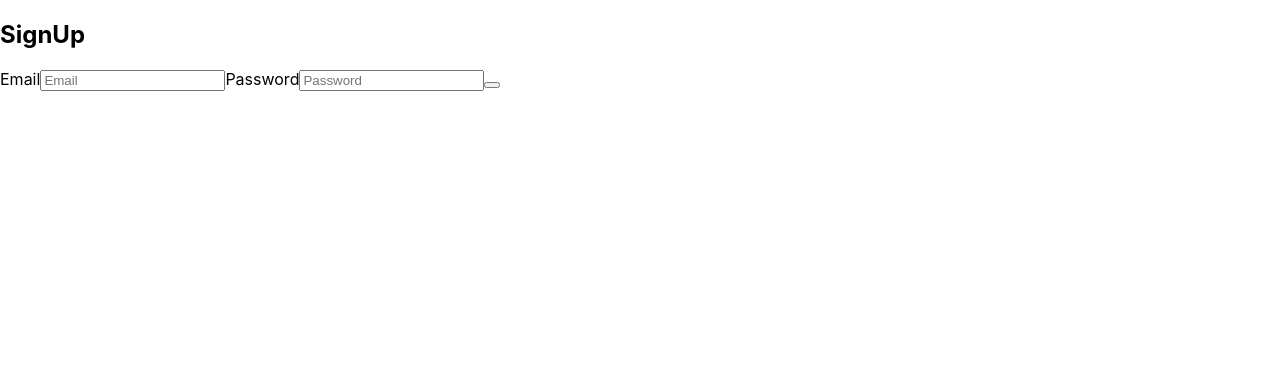
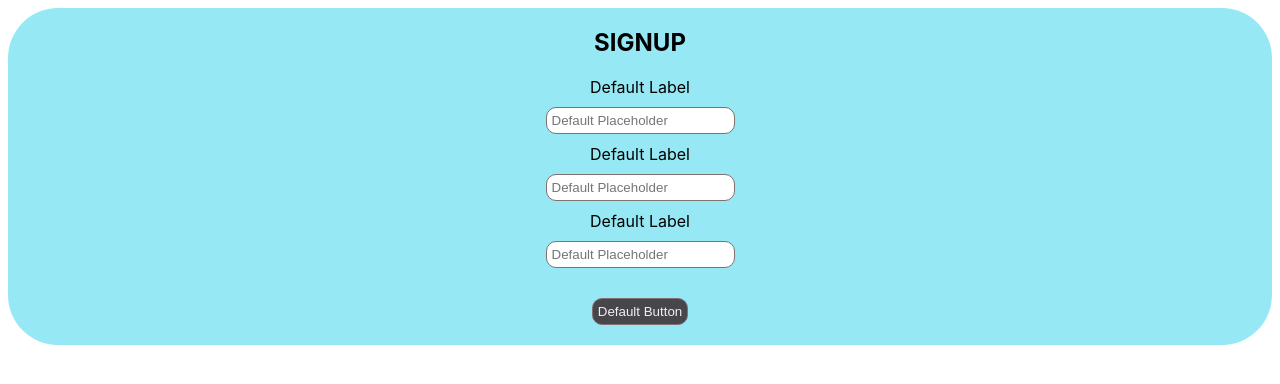
Before and after one commit to 3ga01/react-stuff, a React (Create React App) app: page / in a window 1280 px wide. Shown: the top 384 px of the page. Built offline with nearby package versions, Linux system fonts and the light colour scheme.

Commit message:
props working correctly

```diff
--- a/src/App.js
+++ b/src/App.js
@@ -1,6 +1,8 @@
 import logo from "./logo.svg";
 import "./App.css";
 import Landing from "./pages/Landing/Landing";
+import "./css/formContainer.css"
+
 function App() {
   return (
     <div>
--- /dev/null
+++ b/src/css/formContainer.css
@@ -0,0 +1,19 @@
+#container {
+    display: flex;
+    flex-direction: column;
+    justify-content: center;
+    align-items: center;
+    background-color: rgba(120, 227, 241, 0.774);
+    border-radius: 50px;
+}
+
+
+Button{
+    margin: 20px;
+    color: rgb(238, 239, 245);
+    background-color: rgb(70, 70, 75);
+    border-radius: 10px;
+    border: 1px solid rgb(129, 112, 112);
+    padding: 5px;
+
+}
--- /dev/null
+++ b/src/css/input.css
@@ -0,0 +1,7 @@
+input{
+    margin-top: 10px;
+    margin-bottom: 10px;
+    border-radius: 10px;
+    border: 1px solid rgb(129, 112, 112);
+    padding: 5px;
+}
--- /dev/null
+++ b/src/css/label.css
@@ -0,0 +1,3 @@
+#lab{
+    color: red;
+}
--- a/src/index.css
+++ b/src/index.css
@@ -1,5 +1,5 @@
 body {
-  margin: 0;
+  margin: 10;
   font-family: -apple-system, BlinkMacSystemFont, 'Segoe UI', 'Roboto', 'Oxygen',
     'Ubuntu', 'Cantarell', 'Fira Sans', 'Droid Sans', 'Helvetica Neue',
     sans-serif;
--- a/src/pages/Landing/Form/Button.js
+++ b/src/pages/Landing/Form/Button.js
@@ -1,7 +1,14 @@
 import React from "react";
 
-function Button (props){
-return <button type = {props.type} value={props.value}></button>
+function Button(props) {
+  console.log(props.type);
+  return <button type={props.type}>{props.text}</button>;
+}
 
-}
+//Assigning Default Props
+Button.defaultProps = {
+  text: "Default Button",
+  type: "submit",
+};
+
 export default Button;
--- a/src/pages/Landing/Form/FormContainer.js
+++ b/src/pages/Landing/Form/FormContainer.js
@@ -1,16 +1,22 @@
 import React from "react";
 import Button from "./Button";
+import "../../../css/formContainer.css";
+import Label from "./Label";
+import Input from "./Input";
+import "../../../css/label.css";
 
 function FormContainer() {
   return (
     <div>
-      <form>
-        <h2>SignUp</h2>
-        <label>Email</label>
-        <input placeholder="Email" />
-        <label>Password</label>
-        <input placeholder="Password" />
-        <Button/>
+      <form id="container">
+        <h2>SIGNUP</h2>
+        <Label />
+        <Input />
+        <Label />
+        <Input />
+        <Label />
+        <Input />
+        <Button />
       </form>
     </div>
   );
--- /dev/null
+++ b/src/pages/Landing/Form/Input.js
@@ -0,0 +1,17 @@
+import React from "react";
+import "../../../css/input.css";
+
+function Input(props) {
+  return (
+    <div>
+      <input type={props.type} placeholder={props.placeholder} />
+    </div>
+  );
+}
+
+Input.defaultProps = {
+  type: "text",
+  placeholder: "Default Placeholder",
+};
+
+export default Input;
--- /dev/null
+++ b/src/pages/Landing/Form/Label.js
@@ -0,0 +1,17 @@
+import React from "react";
+import "../../../css/label.css";
+
+function Label(props) {
+  return (
+    <div>
+      <label id={props.id}>{props.text}</label>
+    </div>
+  );
+}
+
+Label.defaultProps = {
+  text: "Default Label",
+  id: "label",
+};
+
+export default Label;
```
